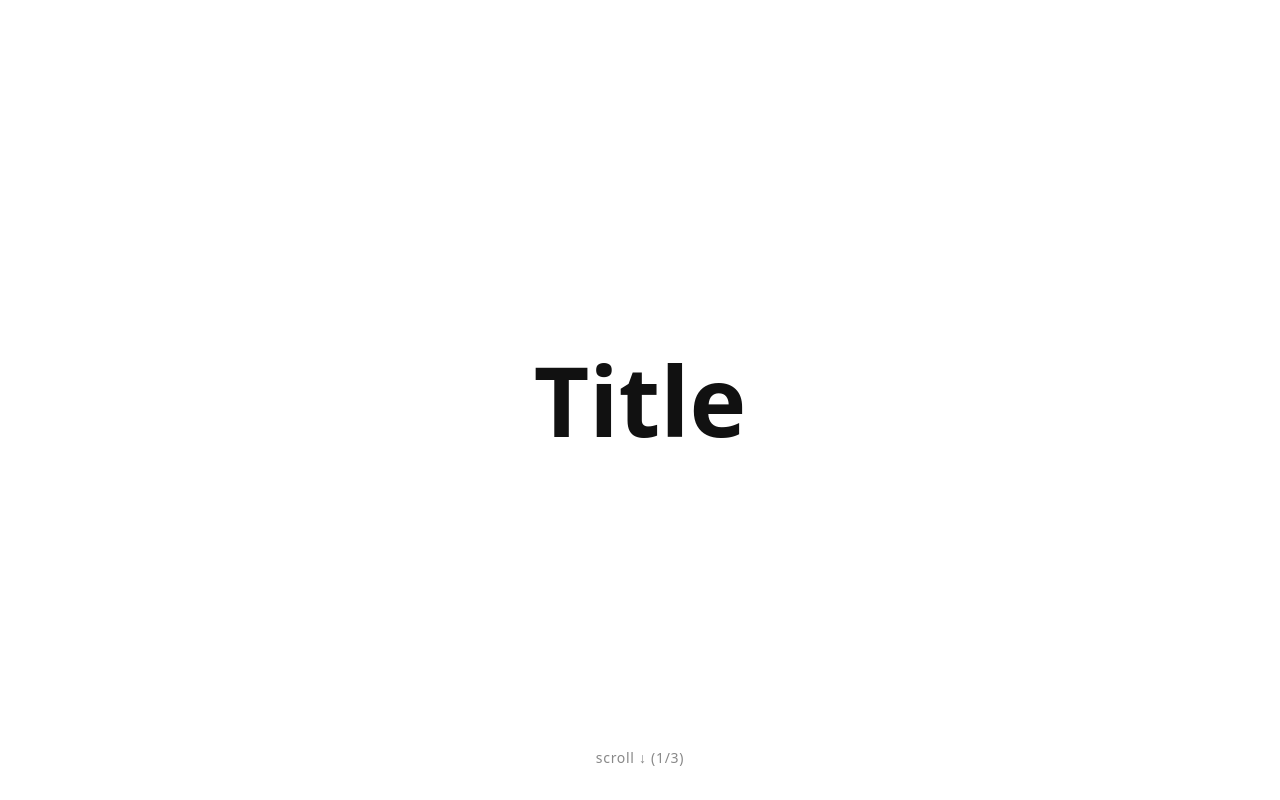
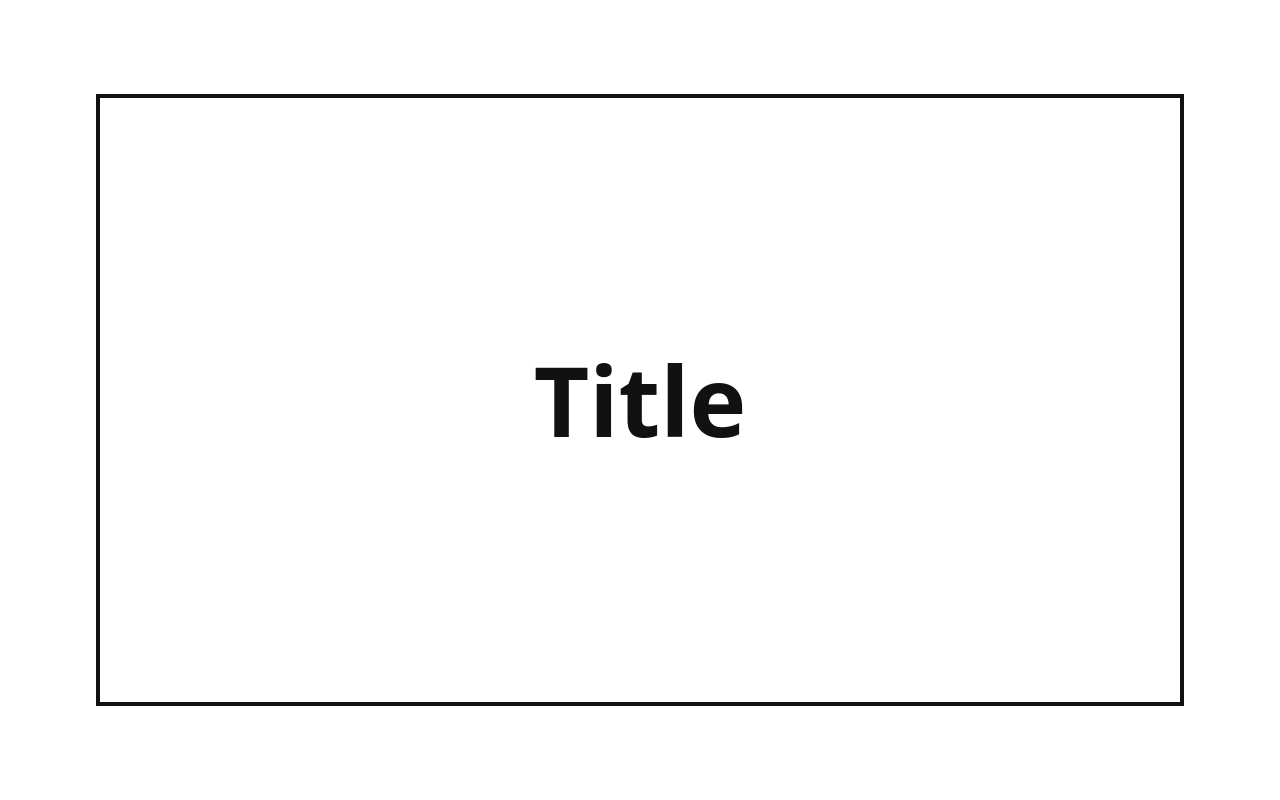
Before and after one commit to chris-lawbrokr/laiturnerlaw, a Next.js app: page / in a window 1280 px wide. Built offline with nearby package versions, Linux system fonts and the light colour scheme.

Commit message:
initial frame

```diff
--- a/app/globals.css
+++ b/app/globals.css
@@ -1,4 +1,10 @@
 @import "tailwindcss";
+
+*,
+*::before,
+*::after {
+  box-sizing: border-box;
+}
 
 html,
 body {
--- a/app/overlay.tsx
+++ b/app/overlay.tsx
@@ -1,110 +1,47 @@
 "use client";
 
-import { useEffect, useState } from "react";
+import { useState } from "react";
 
-// Scroll-driven intro: Title -> CTA -> Chat, then the overlay fades out
-// to reveal the homepage underneath. Placeholder text for now so the
-// frame flow can be verified.
+// Scrollable intro: Title -> CTA -> Chat stacked as full-height sections.
+// Scrolling past the last card fades the overlay out to reveal the homepage.
+// Placeholder text for now so the frame flow can be verified.
 const CARDS = [
   { key: "title", text: "Title" },
-  { key: "cta", text: "CTA" },
   { key: "chat", text: "Chat" },
 ];
 
 export default function Overlay() {
-  // step 0..CARDS.length-1 show a card; step === CARDS.length dismisses.
-  const [step, setStep] = useState(0);
+  const [dismissed, setDismissed] = useState(false);
 
-  const dismissed = step >= CARDS.length;
-
-  useEffect(() => {
+  const onScroll = (e: React.UIEvent<HTMLDivElement>) => {
     if (dismissed) return;
-
-    let lock = false;
-    const advance = (dir: number) => {
-      if (lock) return;
-      lock = true;
-      setStep((s) => Math.min(CARDS.length, Math.max(0, s + dir)));
-      // debounce so one gesture moves one step
-      window.setTimeout(() => {
-        lock = false;
-      }, 700);
-    };
-
-    const onWheel = (e: WheelEvent) => {
-      e.preventDefault();
-      if (Math.abs(e.deltaY) < 5) return;
-      advance(e.deltaY > 0 ? 1 : -1);
-    };
-
-    let touchStartY = 0;
-    const onTouchStart = (e: TouchEvent) => {
-      touchStartY = e.touches[0].clientY;
-    };
-    const onTouchMove = (e: TouchEvent) => {
-      e.preventDefault();
-      const dy = touchStartY - e.touches[0].clientY;
-      if (Math.abs(dy) < 30) return;
-      advance(dy > 0 ? 1 : -1);
-      touchStartY = e.touches[0].clientY;
-    };
-
-    window.addEventListener("wheel", onWheel, { passive: false });
-    window.addEventListener("touchstart", onTouchStart, { passive: false });
-    window.addEventListener("touchmove", onTouchMove, { passive: false });
-    return () => {
-      window.removeEventListener("wheel", onWheel);
-      window.removeEventListener("touchstart", onTouchStart);
-      window.removeEventListener("touchmove", onTouchMove);
-    };
-  }, [dismissed]);
+    const el = e.currentTarget;
+    // Dismiss once the user scrolls a bit past the last card.
+    const lastCardTop = (CARDS.length - 1) * el.clientHeight;
+    if (el.scrollTop > lastCardTop + el.clientHeight * 0.3) {
+      setDismissed(true);
+    }
+  };
 
   return (
     <div
-      style={{
-        position: "fixed",
-        inset: 0,
-        backgroundColor: "white",
-        zIndex: 9999,
-        display: "flex",
-        alignItems: "center",
-        justifyContent: "center",
-        opacity: dismissed ? 0 : 1,
-        pointerEvents: dismissed ? "none" : "auto",
-        transition: "opacity 600ms ease",
-      }}
+      onScroll={onScroll}
+      className={`fixed inset-0 z-[9999] bg-white transition-opacity duration-[600ms] ease-in-out ${
+        dismissed
+          ? "pointer-events-none overflow-hidden opacity-0"
+          : "overflow-y-auto opacity-100"
+      }`}
     >
-      {CARDS.map((card, i) => (
-        <div
+      {CARDS.map((card) => (
+        <section
           key={card.key}
-          style={{
-            position: "absolute",
-            fontSize: "clamp(2rem, 8vw, 6rem)",
-            fontWeight: 700,
-            color: "#111",
-            opacity: step === i ? 1 : 0,
-            transform: step === i ? "translateY(0)" : "translateY(20px)",
-            transition: "opacity 500ms ease, transform 500ms ease",
-            pointerEvents: "none",
-          }}
+          className="flex min-h-screen w-full items-center justify-center px-8 py-8 md:px-24"
         >
-          {card.text}
-        </div>
+          <div className="mx-auto border-4 flex aspect-[1080/1920] md:aspect-[1920/1080] w-full max-w-[min(100%,calc((100vh_-_4rem_-_8px)*9/16))] md:max-w-[min(100%,calc((100vh_-_4rem_-_8px)*16/9))] items-center justify-center text-[clamp(2rem,8vw,6rem)] font-bold text-[#111]">
+            {card.text}
+          </div>
+        </section>
       ))}
-
-      {!dismissed && (
-        <div
-          style={{
-            position: "absolute",
-            bottom: "2rem",
-            fontSize: "0.875rem",
-            color: "#888",
-            letterSpacing: "0.05em",
-          }}
-        >
-          scroll ↓ ({step + 1}/{CARDS.length})
-        </div>
-      )}
     </div>
   );
 }
```
